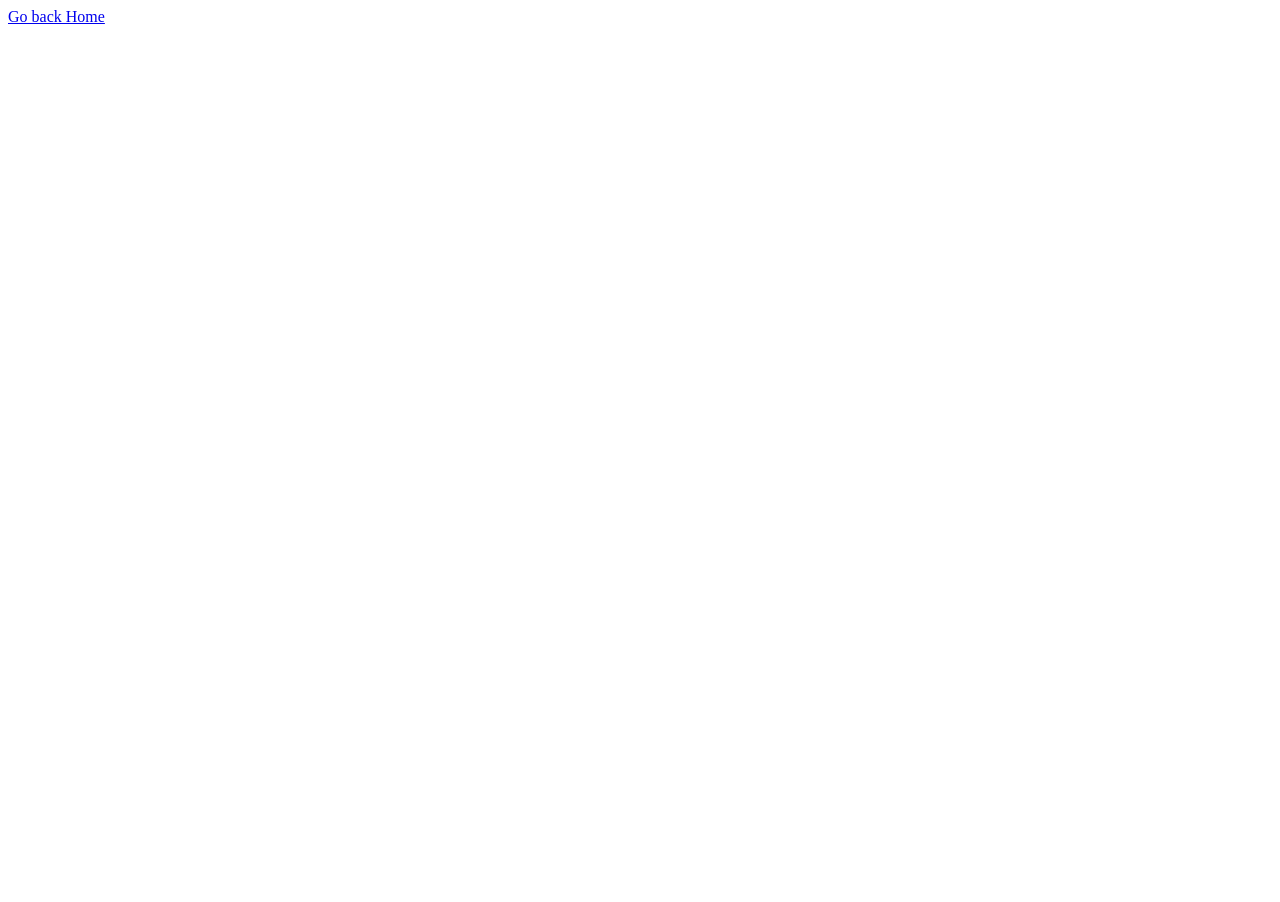
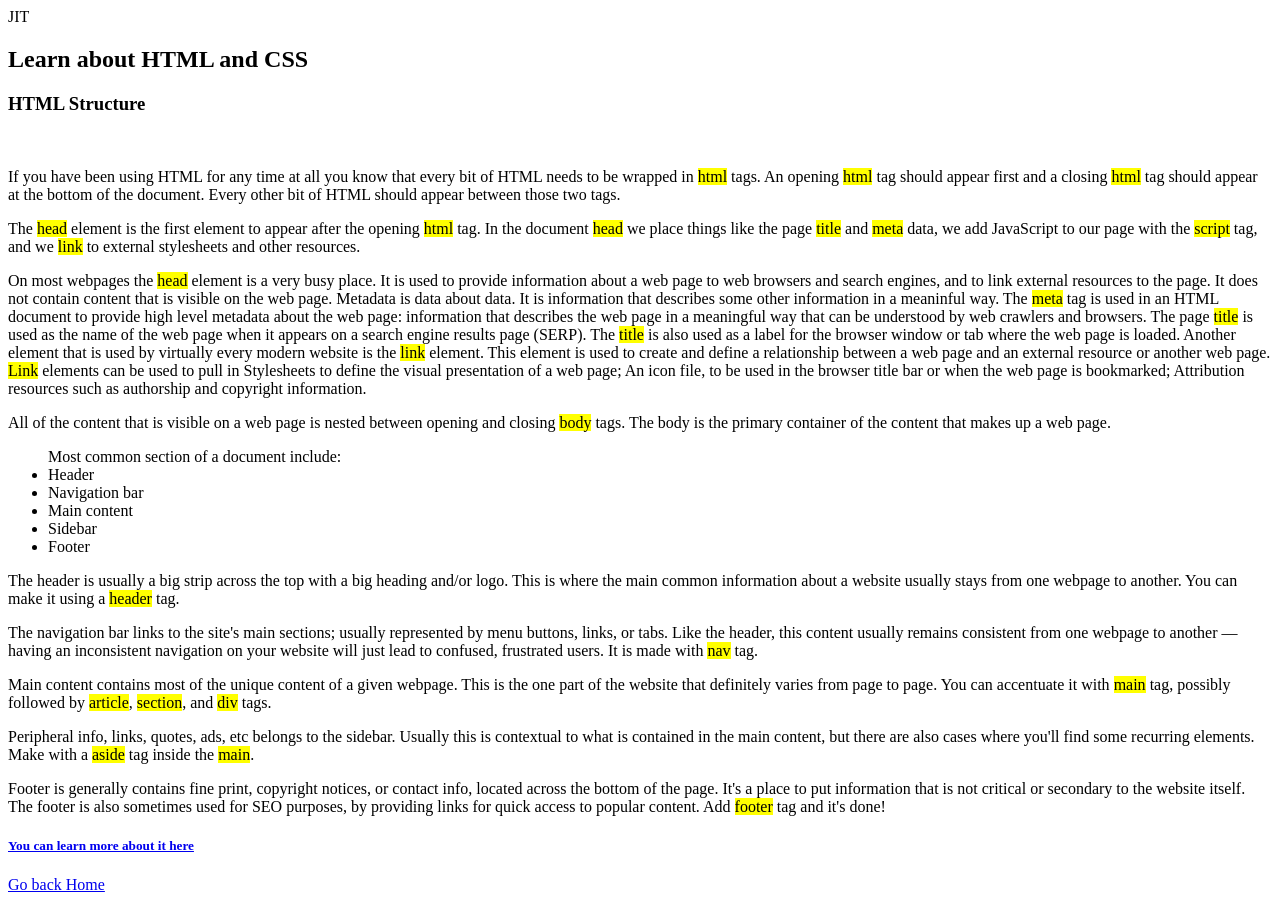
Before and after one commit to JunoJulius/jit, a plain HTML site: page HTML/HTML-Structure.html in a window 1280 px wide. Before the commit the page ends 800 px from the top, so only its background shows below. Drawn offline with Linux system fonts and the light colour scheme.

Commit message:
first html page content

```diff
--- a/HTML/HTML-Structure.html
+++ b/HTML/HTML-Structure.html
@@ -2,11 +2,70 @@
 <html lang="en" dir="ltr">
   <head>
     <meta charset="utf-8">
-    <title></title>
+    <title>JIT</title>
   </head>
+
   <body>
+    <header>JIT</header>
+    <h2>Learn about HTML and CSS</h2>
+    <h3>HTML Structure</h3>
+    <main>
+      <div>
+        <img src = ""/>
+      </div>
+      <section>
+        <p>
+          If you have been using HTML for any time at all you know that every bit of HTML needs to be wrapped in <mark>html</mark> tags. An opening <mark>html</mark> tag should appear first and a closing <mark>html</mark> tag should appear at the bottom of the document. Every other bit of HTML should appear between those two tags.
+        </p>
 
+        <p>
+          The <mark>head</mark> element is the first element to appear after the opening <mark>html</mark> tag. In the document <mark>head</mark> we place things like the page <mark>title</mark> and <mark>meta</mark> data, we add JavaScript to our page with the <mark>script</mark> tag, and we <mark>link</mark> to external stylesheets and other resources.
+        </p>
 
-    <a href = "index.html">Go back Home</a>
+        <p>
+          On most webpages the <mark>head</mark> element is a very busy place. It is used to provide information about a web page to web browsers and search engines, and to link external resources to the page. It does not contain content that is visible on the web page. Metadata is data about data. It is information that describes some other information in a meaninful way. The <mark>meta</mark> tag is used in an HTML document to provide high level metadata about the web page: information that describes the web page in a meaningful way that can be understood by web crawlers and browsers. The page <mark>title</mark> is used as the name of the web page when it appears on a search engine results page (SERP). The <mark>title</mark> is also used as a label for the browser window or tab where the web page is loaded. Another element that is used by virtually every modern website is the <mark>link</mark> element. This element is used to create and define a relationship between a web page and an external resource or another web page.
+          <mark>Link</mark> elements can be used to pull in Stylesheets to define the visual presentation of a web page; An icon file, to be used in the browser title bar or when the web page is bookmarked; Attribution resources such as authorship and copyright information.
+        </p>
+
+        <p>
+          All of the content that is visible on a web page is nested between opening and closing <mark>body</mark> tags. The body is the primary container of the content that makes up a web page.
+          <ul>Most common section of a document include:
+            <li>Header</li>
+            <li>Navigation bar</li>
+            <li>Main content</li>
+            <li>Sidebar</li>
+            <li>Footer</li>
+          </ul>
+        </p>
+
+        <p>
+          The header is usually a big strip across the top with a big heading and/or logo. This is where the main common information about a website usually stays from one webpage to another. You can make it using a <mark>header</mark> tag.
+        </p>
+
+        <p>
+          The navigation bar links to the site's main sections; usually represented by menu buttons, links, or tabs. Like the header, this content usually remains consistent from one webpage to another — having an inconsistent navigation on your website will just lead to confused, frustrated users. It is made with <mark>nav</mark> tag.
+        </p>
+
+        <p>
+          Main content contains most of the unique content of a given webpage. This is the one part of the website that definitely varies from page to page. You can accentuate it with <mark>main</mark> tag, possibly followed by <mark>article</mark>, <mark>section</mark>, and <mark>div</mark> tags.
+        </p>
+
+        <p>
+          Peripheral info, links, quotes, ads, etc belongs to the sidebar. Usually this is contextual to what is contained in the main content, but there are also cases where you'll find some recurring elements. Make with a <mark>aside</mark> tag inside the <mark>main</mark>.
+        </p>
+
+        <p>
+          Footer is generally contains fine print, copyright notices, or contact info, located across the bottom of the page. It's a place to put  information that is not critical or secondary to the website itself. The footer is also sometimes used for SEO purposes, by providing links for quick access to popular content. Add <mark>footer</mark> tag and it's done!
+        </p>
+        <h5><a href = "https://developer.mozilla.org/en-US/docs/Learn/HTML/Introduction_to_HTML/Document_and_website_structure">You can learn more about it here</a></h5>
+
+      </section>
+
+    </main>
+
+    <div>
+      <a href = "index.html">Go back Home</a>
+    </div>
+
   </body>
 </html>
```
